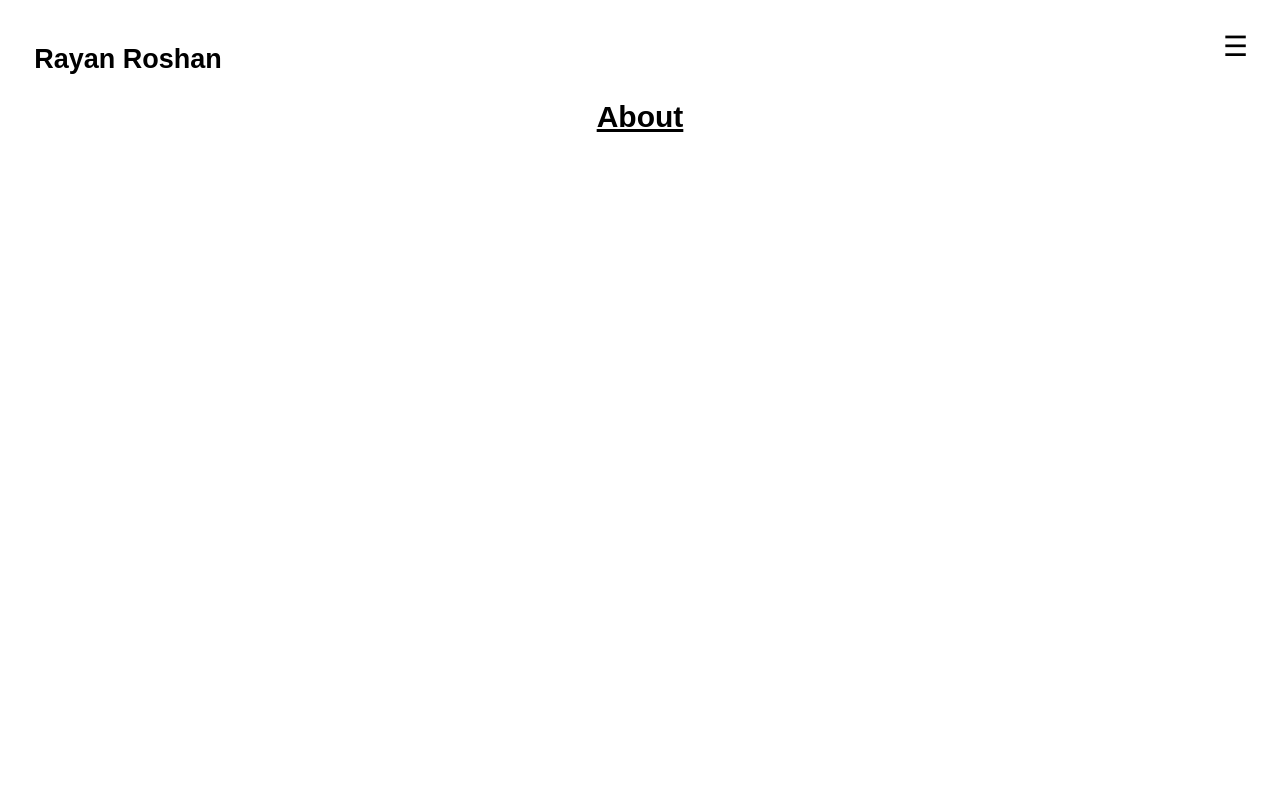
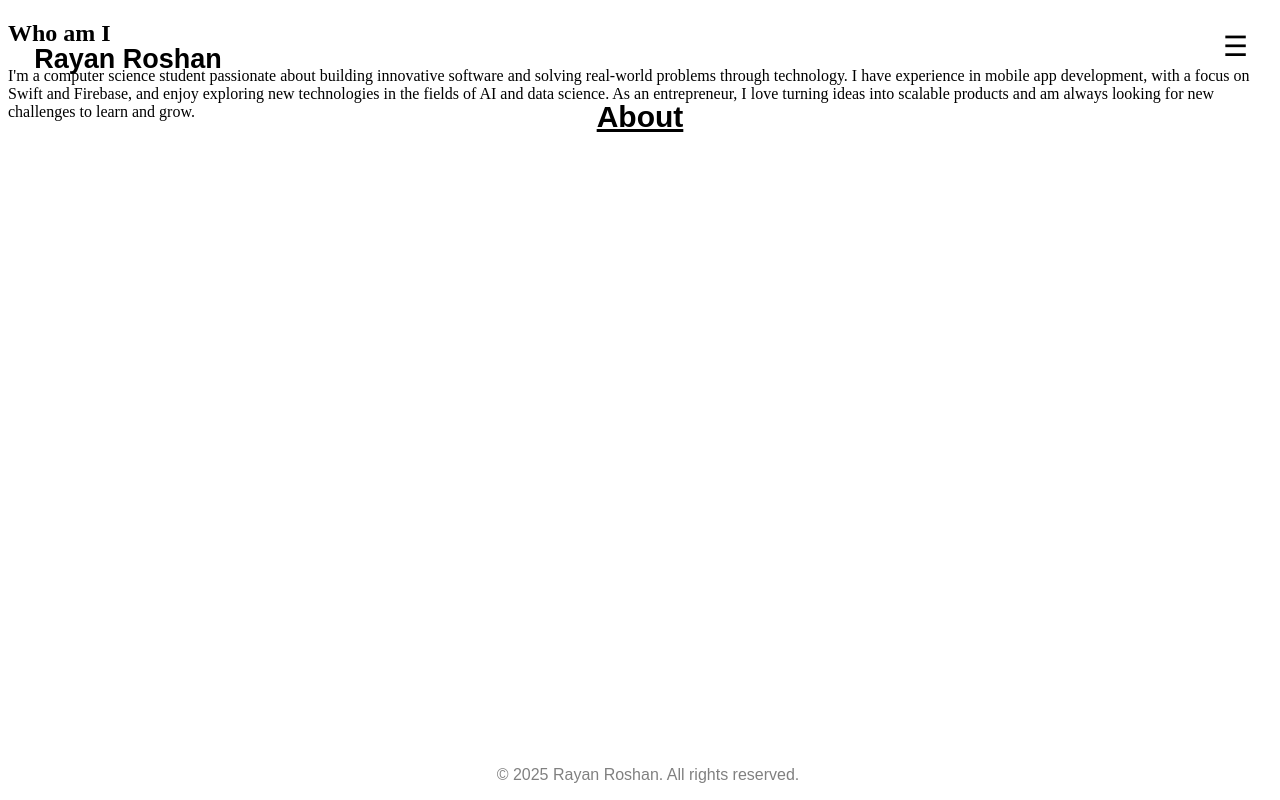
Before and after one commit to Rayan-Roshan21/Rayan_Roshan_website, a React (Vite) app in the folder Rayan_Roshan_Website/: page /about in a window 1280 px wide. Built offline with nearby package versions, Linux system fonts and the light colour scheme.

Commit message:
Added text and copyright for the about page.

```diff
--- a/Rayan_Roshan_Website/src/Pages/About.jsx
+++ b/Rayan_Roshan_Website/src/Pages/About.jsx
@@ -2,6 +2,7 @@ import React from 'react';
 import Sidebar from '../Sidebar/Sidebar';
 import '../Pages_CSS/About.css';
 import { motion } from 'framer-motion';
+import Copyright from '../Copyright_title/Copyright_title'
 
 function About() {
   return (
@@ -14,6 +15,16 @@ function About() {
       <Sidebar />
       <h1 className="name">Rayan Roshan</h1>
       <h2 className='about-title'>About</h2>
+      <div>
+        <h2 className='Subtitle'>Who am I</h2>
+         <p class = "paragraph">I'm a computer science student passionate about building innovative software and solving real-world problems through technology. I have experience in mobile app development, with a focus on Swift and Firebase, and enjoy exploring new technologies in the fields of AI and data science. As an entrepreneur, I love turning ideas into scalable products and am always looking for new challenges to learn and grow.</p>
+      </div>
+      <div>
+
+      </div>
+      <div>
+        <Copyright />
+      </div>
     </motion.div>
   );
 }
```
